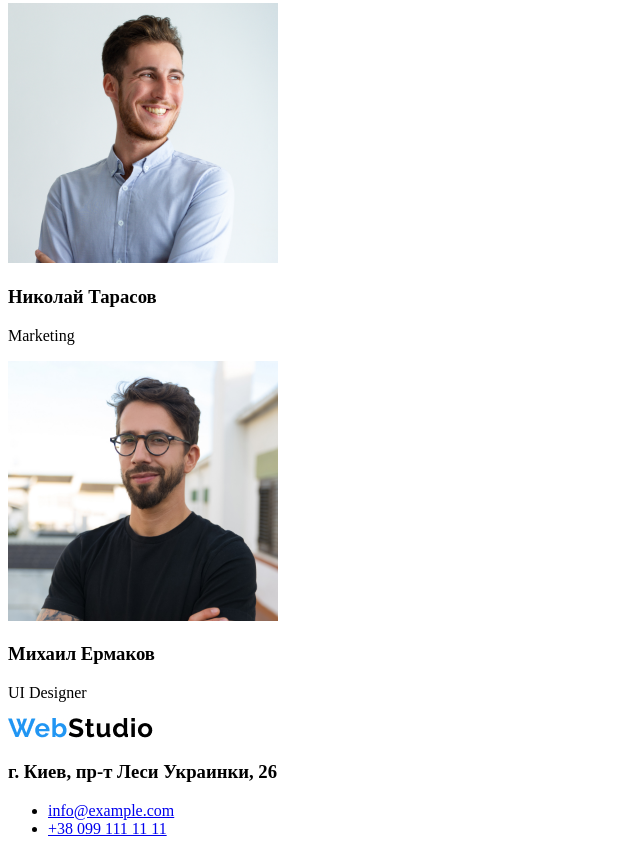
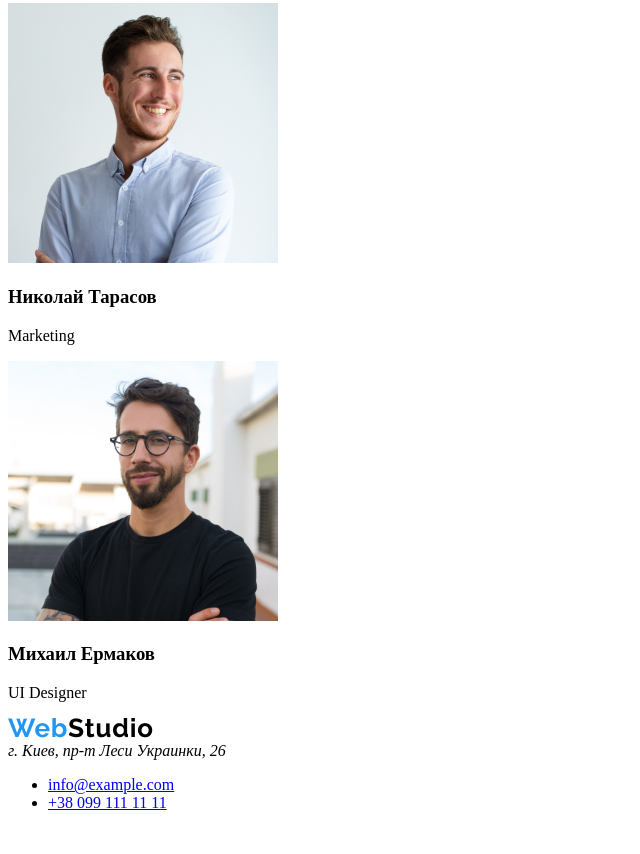
Before and after one commit to MasenkoSS/goit-markup-hw-01, a plain HTML site: page index.html in a window 1280 px wide. Shown: the part 1657-2511 px from the top of the page, without its empty margins (0-640 px from the left). After the commit the page ends 2485 px from the top, so only its background shows below. Drawn offline with Linux system fonts and the light colour scheme.

Commit message:
Add files via upload

```diff
--- a/index.html
+++ b/index.html
@@ -4,7 +4,7 @@
     <meta charset="UTF-8" />
     <meta http-equiv="X-UA-Compatible" content="IE=edge" />
     <meta name="viewport" content="width=device-width, initial-scale=1.0" />
-    <title>Homework-#-1</title>
+    <title>"Homework-#-1"</title>
   </head>
   <body>
     <header>
@@ -93,7 +93,7 @@
     <!-- Footer -->
     <img src="./images/logo.jpg" alt="logo" width="145" />
     <footer>
-      <h3>г. Киев, пр-т Леси Украинки, 26</h3>
+      <address>г. Киев, пр-т Леси Украинки, 26</address>
       <ul>
         <li>
           <a href="mailto:">info@example.com</a>
```
Also changed, not shown: 3 other files.
